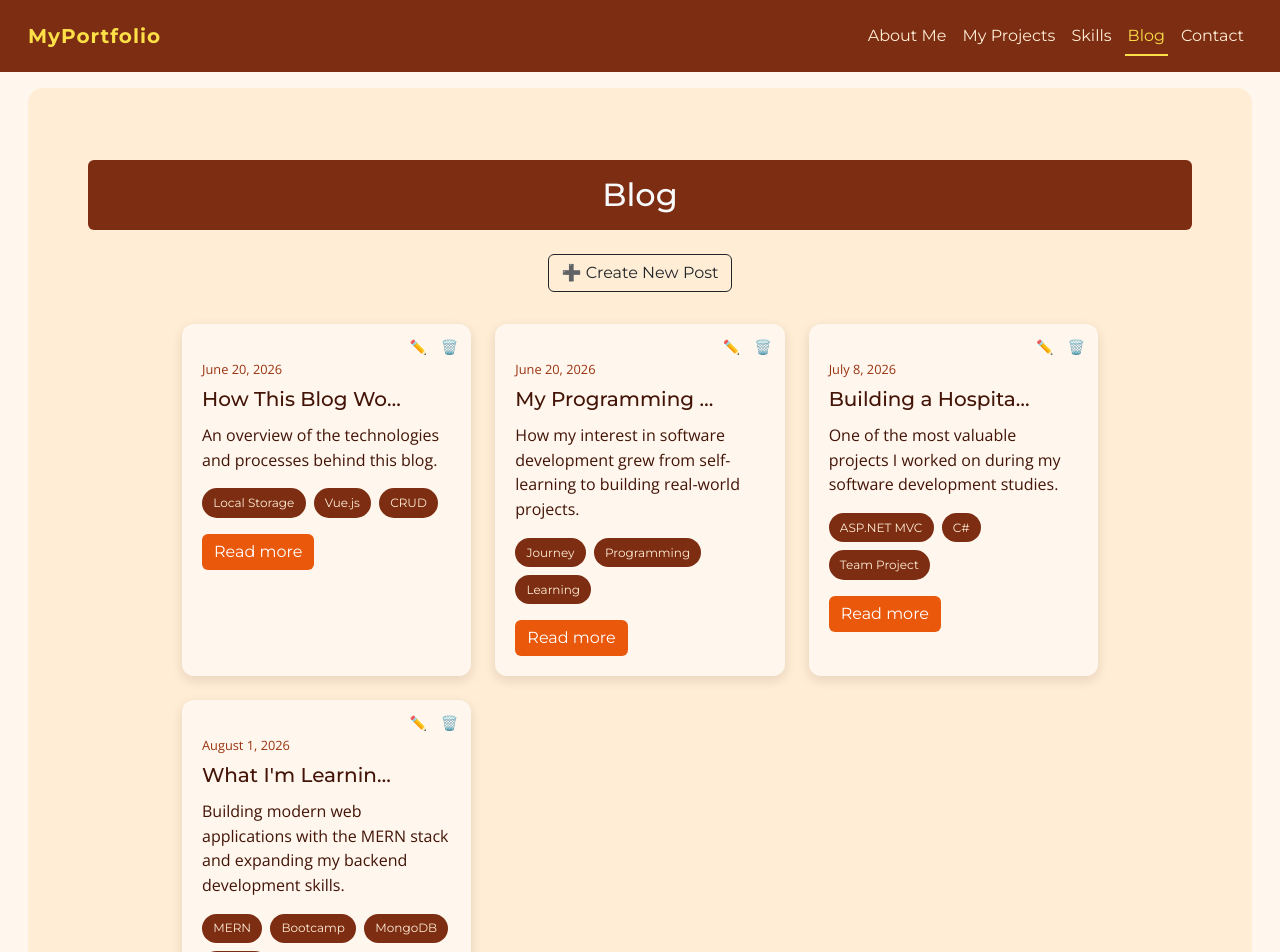
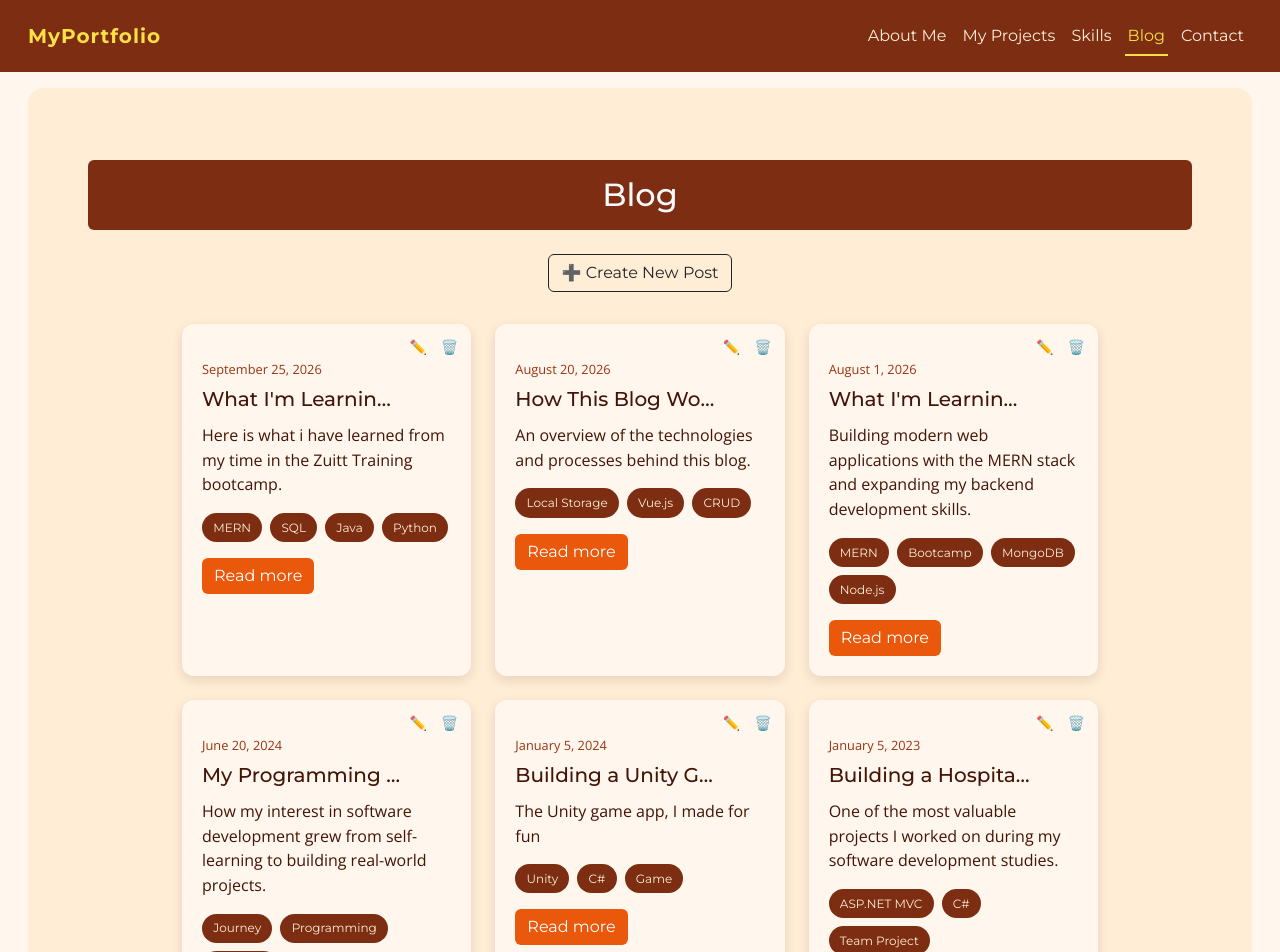
Before and after one commit to joepris/web-portfolio-vercel, a Vue app: page /blog in a window 1280 px wide. Shown: the top 952 px of the page. Built offline with nearby package versions, Linux system fonts and the light colour scheme; a web font is replaced by a local one.

Commit message:
added blog entries

```diff
--- a/src/data/posts.js
+++ b/src/data/posts.js
@@ -1,8 +1,20 @@
 export const posts = [
+  {
+    slug: "what-ive-learned-in-zuitt",
+    title: "What I'm Learning in My Full-Stack Bootcamp",
+    date: "2026-09-25",
+    excerpt: "Here is what i have learned from my time in the Zuitt Training bootcamp.",
+    content: [
+      "I have finished my full-stack development bootcamp where I'm learned MongoDB, Express.js, React, and Node.js.",
+      "After the main course package, I have also expanded my knowledge by continuing my enhancement of skills by enrolling short course packages of Zuitt. I enrolled in the Java and Python Package.",
+      "I have now acquired the knowledge to create SQL, MySQL, Java, Springboot, Python, and Django Apps."
+    ],
+    tags: ["MERN", "SQL", "Java", "Python"],
+  },
   {
     slug: "how-this-blog-works",
     title: "How This Blog Works",
-    date: "2026-06-20",
+    date: "2026-08-20",
     excerpt: "An overview of the technologies and processes behind this blog.",
     content: [
       "This Vue 3 component manages a local blog using localStorage to persist created, edited, and deleted posts across browser refreshes.",
@@ -11,30 +23,6 @@ export const posts = [
       "It goes back to its original state if you clear browser data, open incognito mode, or use a completely different browser."
     ],
     tags: ["Local Storage", "Vue.js", "CRUD"],
-  },
-  {
-    slug: "my-programming-journey",
-    title: "My Programming Journey",
-    date: "2026-06-20",
-    excerpt: "How my interest in software development grew from self-learning to building real-world projects.",
-    content: [
-      "My interest in programming began after seeing what my siblings, who are software engineers, were building. Their work inspired me to explore software development for myself.",
-      "I started learning through online resources such as Pluralsight, YouTube, and official documentation before pursuing formal education in software development.",
-      "Over time, I learned C#, ASP.NET MVC, JavaScript, SQL, and modern web technologies by combining classroom projects with personal development work.",
-    ],
-    tags: ["Journey", "Programming", "Learning"],
-  },
-  {
-    slug: "my-experience-building-a-hospital-scheduling-system",
-    title: "Building a Hospital Scheduling System",
-    date: "2026-07-08",
-    excerpt: "One of the most valuable projects I worked on during my software development studies.",
-    content: [
-      "During my studies, I participated in developing a hospital scheduling system using ASP.NET MVC for a real client project.",
-      "Working with a team taught me how to organize an application using the MVC architecture, collaborate through Git, and communicate effectively while meeting project requirements.",
-      "The experience strengthened my understanding of C#, SQL Server, object-oriented programming, and writing maintainable code.",
-    ],
-    tags: ["ASP.NET MVC", "C#", "Team Project"],
   },
   {
     slug: "what-im-learning-in-my-full-stack-bootcamp",
@@ -48,7 +36,81 @@ export const posts = [
     ],
     tags: ["MERN", "Bootcamp", "MongoDB", "Node.js"],
   },
-];
+  {
+    slug: "my-programming-journey",
+    title: "My Programming Journey",
+    date: "2024-06-20",
+    excerpt: "How my interest in software development grew from self-learning to building real-world projects.",
+    content: [
+      "My interest in programming began after seeing what my siblings, who are software engineers, were building. Their work inspired me to explore software development for myself.",
+      "I started learning through online resources such as Pluralsight, YouTube, and official documentation before pursuing formal education in software development.",
+      "Over time, I learned C#, ASP.NET MVC, JavaScript, SQL, and modern web technologies by combining classroom projects with personal development work.",
+    ],
+    tags: ["Journey", "Programming", "Learning"],
+  },
+  {
+    slug: "my-experience-building-a-Unity-Game-App",
+    title: "Building a Unity Game App",
+    date: "2024-01-05",
+    excerpt: "The Unity game app, I made for fun",
+    content: [
+      "During my days in Canada, I wanted to keep my skills sharpened as much as I can",
+      "I decided on making a Unity Game App. It used the Unity technology and codes using the C# language.",
+      "The game consisted of systems to make characters, move and interact with each other. It had a deployment system where you can deploy your heroes to a mission and have prompts that you can select what the heroes do. A skill check system is added to give consequences to decided acts. ",
+      "It also had a money system where players can make money using business. Players would buy a business that will give passive income to continue growing money.",
+    ],
+    tags: ["Unity", "C#", "Game"],
+  },
+  {
+    slug: "my-experience-building-a-hospital-scheduling-system",
+    title: "Building a Hospital Scheduling System",
+    date: "2023-01-05",
+    excerpt: "One of the most valuable projects I worked on during my software development studies.",
+    content: [
+      "During my studies, I participated in developing a hospital scheduling system using ASP.NET MVC for a real client project.",
+      "Working with a team taught me how to organize an application using the MVC architecture, collaborate through Git, and communicate effectively while meeting project requirements.",
+      "The experience strengthened my understanding of C#, SQL Server, object-oriented programming, and writing maintainable code.",
+    ],
+    tags: ["ASP.NET MVC", "C#", "Team Project"],
+  },
+  {
+    slug: "the-beginning-of-journey",
+    title: "The beginning of my journey",
+    date: "2022-01-01",
+    excerpt: "How my programming journey officially started",
+    content: [
+      "My interest in programming began after seeing what my siblings, who are software engineers, were building. Their work inspired me to explore software development for myself.",
+      "I started learning through online resources such as Pluralsight, YouTube, and official documentation before pursuing formal education in software development.",
+      "I learned about JavaScript, HTML, CSS, React and Typescript.",
+      "All of this I learned using online resources and advice from my siblings.",
+    ],
+    tags: ["Journey", "Programming", "Learning"],
+  },
+  {
+    slug: "the-college-encounter",
+    title: "College class programming",
+    date: "2016-01-01",
+    excerpt: "How I programmed using VB.Net",
+    content: [
+      "I had a class in my Mining Engineering course where we made codes using VB.Net",
+      "We had to make one program for every problem presented.",
+      "In the programs we had to solve problems using ifs, loops, arrays and matrixes.",
+    ],
+    tags: ["Engineering", "Programming", "VB.Net"],
+  },
+  {
+    slug: "the-very-start",
+    title: "How I learned about programming",
+    date: "2012-01-01",
+    excerpt: "How I came to learn about programming",
+    content: [
+      "I first learned about programming from University of Baguio Science High School, where I attended my secondary level education.",
+      "It was first introduced in a Computer class and the basics of logic coding was given as an experience.",
+      "We learned about ifs, loops, arrays, and matrixes.",
+    ],
+    tags: ["Journey", "Programming", "Learning"],
+  },
+  ];
 
 export function getPostBySlug(slug) {
   let activePosts = posts;
```
